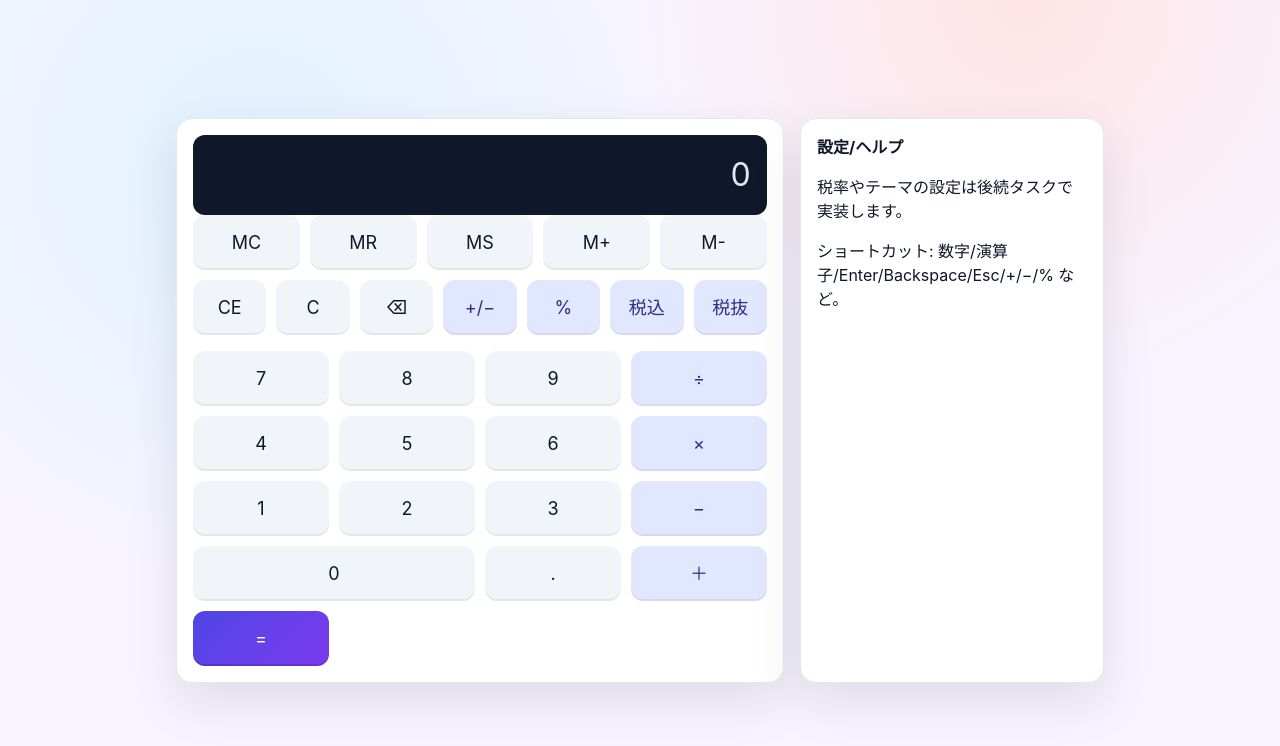
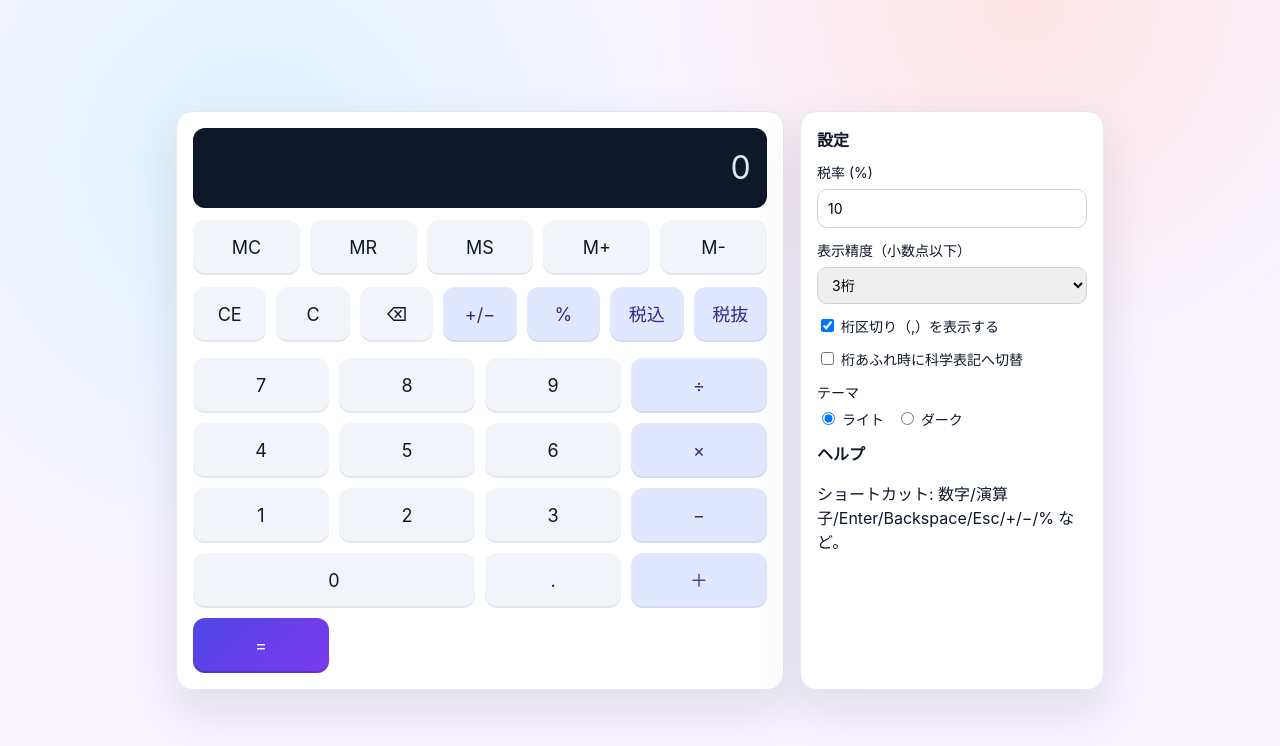
Before and after one commit to luru84/BrowserCalc, a Vue app: page / in a window 1280 px wide. Shown: the top 746 px of the page. Built offline with nearby package versions, Linux system fonts and the light colour scheme.

Commit message:
feat: add settings and persistence

```diff
--- a/src/assets/base.css
+++ b/src/assets/base.css
@@ -8,6 +8,12 @@
   background-color: #f8fafc;
   text-rendering: optimizeLegibility;
   -webkit-font-smoothing: antialiased;
+}
+
+:root[data-theme="dark"] {
+  color-scheme: dark;
+  color: #e2e8f0;
+  background-color: #0b1220;
 }
 
 *,
@@ -26,6 +32,12 @@ body {
     #f7f4ff;
 }
 
+:root[data-theme="dark"] body {
+  background: radial-gradient(circle at 20% 20%, #1e293b, transparent 35%),
+    radial-gradient(circle at 80% 0%, #0f172a, transparent 30%),
+    #0b1220;
+}
+
 button {
   font: inherit;
 }
--- a/src/assets/main.css
+++ b/src/assets/main.css
@@ -27,10 +27,21 @@
   border: 1px solid #e2e8f0;
 }
 
+:root[data-theme="dark"] .card,
+:root[data-theme="dark"] .panel {
+  background: #111827;
+  border-color: #1f2937;
+  box-shadow: 0 20px 50px rgba(0, 0, 0, 0.35);
+}
+
 .panel h2 {
-  margin: 0 0 8px;
+  margin: 0 0 10px;
   font-size: 16px;
   color: #0f172a;
+}
+
+:root[data-theme="dark"] .panel h2 {
+  color: #e2e8f0;
 }
 
 .display {
@@ -100,11 +111,11 @@
   grid-column: span 2;
 }
 
-.top-row {
+.memory-row {
   display: grid;
-  grid-template-columns: repeat(4, minmax(0, 1fr));
+  grid-template-columns: repeat(5, minmax(0, 1fr));
   gap: 10px;
-  margin-bottom: 10px;
+  margin: 12px 0;
 }
 
 .utility-row {
@@ -114,13 +125,39 @@
   margin-bottom: 10px;
 }
 
-.memory-row {
-  display: grid;
-  grid-template-columns: repeat(5, minmax(0, 1fr));
-  gap: 10px;
-  margin-bottom: 10px;
-}
-
 .error {
   color: #fca5a5;
 }
+
+.setting {
+  display: flex;
+  flex-direction: column;
+  gap: 6px;
+  margin-bottom: 12px;
+  font-size: 14px;
+}
+
+.setting input[type="number"],
+.setting select {
+  padding: 8px 10px;
+  border-radius: 10px;
+  border: 1px solid #cbd5e1;
+  font: inherit;
+}
+
+:root[data-theme="dark"] .setting input[type="number"],
+:root[data-theme="dark"] .setting select {
+  background: #0f172a;
+  color: #e2e8f0;
+  border-color: #1f2937;
+}
+
+.setting.checkbox {
+  flex-direction: row;
+  align-items: center;
+}
+
+.radio-group {
+  display: flex;
+  gap: 12px;
+}
--- a/src/components/CalculatorApp.vue
+++ b/src/components/CalculatorApp.vue
@@ -14,9 +14,21 @@ import {
   inputDigit,
   setOperator,
   toggleSign,
+  updateSettings,
 } from "../lib/calculator";
+import { applyTheme, loadSettings, saveSettings, type Settings } from "../lib/settings";
 
-const state = reactive(createInitialState());
+const settings = reactive<Settings>(loadSettings());
+applyTheme(settings.theme);
+
+const state = reactive(
+  createInitialState({
+    taxRate: settings.taxRate,
+    precision: settings.precision,
+    grouping: settings.grouping,
+    scientific: settings.scientific,
+  }),
+);
 
 const mergeState = (next: typeof state) => {
   Object.assign(state, next);
@@ -33,9 +45,25 @@ const onToggleSign = () => mergeState(toggleSign(state));
 const onPercent = () => mergeState(applyPercent(state));
 const onTaxIn = () => mergeState(applyTaxIncluded(state));
 const onTaxOut = () => mergeState(applyTaxExcluded(state));
-// メモリ操作は後続タスクで実装するため、現在はプレースホルダ
 const onMemory = (_action: string) => {
-  // no-op
+  // TODO: メモリ実装は別Issueで対応
+};
+
+const syncCalcSettings = () =>
+  mergeState(
+    updateSettings(state, {
+      taxRate: settings.taxRate,
+      precision: settings.precision,
+      grouping: settings.grouping,
+      scientific: settings.scientific,
+    }),
+  );
+
+const updateSetting = <K extends keyof Settings>(key: K, value: Settings[K]) => {
+  settings[key] = value;
+  saveSettings(settings);
+  if (key === "theme") applyTheme(settings.theme);
+  syncCalcSettings();
 };
 
 const display = computed(() => state.displayValue);
@@ -98,8 +126,66 @@ const indicatorOps = computed(() => ({
     </section>
 
     <aside class="panel" aria-label="設定・情報">
-      <h2>設定/ヘルプ</h2>
-      <p>税率やテーマの設定は後続タスクで実装します。</p>
+      <h2>設定</h2>
+      <div class="setting">
+        <label for="taxRate">税率 (%)</label>
+        <input
+          id="taxRate"
+          type="number"
+          min="0"
+          max="100"
+          step="0.1"
+          :value="settings.taxRate * 100"
+          @input="(e) => updateSetting('taxRate', Number((e.target as HTMLInputElement).value) / 100)"
+        />
+      </div>
+
+      <div class="setting">
+        <label for="precision">表示精度（小数点以下）</label>
+        <select
+          id="precision"
+          :value="settings.precision"
+          @change="(e) => updateSetting('precision', Number((e.target as HTMLSelectElement).value))"
+        >
+          <option :value="2">2桁</option>
+          <option :value="3">3桁</option>
+          <option :value="4">4桁</option>
+        </select>
+      </div>
+
+      <div class="setting checkbox">
+        <label>
+          <input type="checkbox" :checked="settings.grouping" @change="(e) => updateSetting('grouping', (e.target as HTMLInputElement).checked)" />
+          桁区切り（,）を表示する
+        </label>
+      </div>
+
+      <div class="setting checkbox">
+        <label>
+          <input
+            type="checkbox"
+            :checked="settings.scientific"
+            @change="(e) => updateSetting('scientific', (e.target as HTMLInputElement).checked)"
+          />
+          桁あふれ時に科学表記へ切替
+        </label>
+      </div>
+
+      <div class="setting">
+        <label>テーマ</label>
+        <div class="radio-group">
+          <label>
+            <input type="radio" name="theme" value="light" :checked="settings.theme === 'light'" @change="() => updateSetting('theme', 'light')" />
+            ライト
+          </label>
+          <label>
+            <input type="radio" name="theme" value="dark" :checked="settings.theme === 'dark'" @change="() => updateSetting('theme', 'dark')" />
+            ダーク
+          </label>
+        </div>
+      </div>
+
+      <h2>ヘルプ</h2>
       <p>ショートカット: 数字/演算子/Enter/Backspace/Esc/+/−/% など。</p>
     </aside>
   </div>
--- a/src/lib/calculator.ts
+++ b/src/lib/calculator.ts
@@ -14,6 +14,8 @@ export type CalculatorState = {
   error: ErrorState | null;
   taxRate: number;
   precision: number;
+  grouping: boolean;
+  scientific: boolean;
 };
 
 export const MAX_DIGITS = 12;
@@ -21,8 +23,12 @@ const DEFAULT_PRECISION = 3;
 const MAX_DECIMAL_INPUT = 4; // 入力時の小数桁は第4位まで許可（第4位丸め→第3位表示）
 const OVERFLOW_MESSAGE = "Overflow";
 export const DEFAULT_TAX_RATE = 0.1;
+const DEFAULT_GROUPING = true;
+const DEFAULT_SCIENTIFIC = false;
 
-export function createInitialState(): CalculatorState {
+type CalculatorOptions = Partial<Pick<CalculatorState, "taxRate" | "precision" | "grouping" | "scientific">>;
+
+export function createInitialState(options: CalculatorOptions = {}): CalculatorState {
   return {
     displayValue: "0",
     accumulator: null,
@@ -30,8 +36,10 @@ export function createInitialState(): CalculatorState {
     recentOperand: null,
     newInput: true,
     error: null,
-    taxRate: DEFAULT_TAX_RATE,
-    precision: DEFAULT_PRECISION,
+    taxRate: options.taxRate ?? DEFAULT_TAX_RATE,
+    precision: options.precision ?? DEFAULT_PRECISION,
+    grouping: options.grouping ?? DEFAULT_GROUPING,
+    scientific: options.scientific ?? DEFAULT_SCIENTIFIC,
   };
 }
 
@@ -119,7 +127,7 @@ export function setOperator(state: CalculatorState, operator: Operator): Calcula
     const rounded = roundToPrecision(result, state.precision);
     if (isOverflow(rounded)) return setError(state, "OVERFLOW", OVERFLOW_MESSAGE);
     nextAccumulator = rounded;
-    nextDisplay = formatNumber(rounded, state.precision);
+    nextDisplay = formatNumber(rounded, state.precision, state.grouping, state.scientific);
   } else if (state.accumulator == null) {
     nextAccumulator = current;
   }
@@ -156,7 +164,7 @@ export function equals(state: CalculatorState): CalculatorState {
   return {
     ...state,
     accumulator: rounded,
-    displayValue: formatNumber(rounded, state.precision),
+    displayValue: formatNumber(rounded, state.precision, state.grouping, state.scientific),
     newInput: true,
     recentOperand: operand,
   };
@@ -176,7 +184,21 @@ export function applyPercent(state: CalculatorState): CalculatorState {
   }
   const rounded = roundToPrecision(value, state.precision);
   if (isOverflow(rounded)) return setError(state, "OVERFLOW", OVERFLOW_MESSAGE);
-  return { ...state, displayValue: formatNumber(rounded, state.precision), newInput: false };
+  return {
+    ...state,
+    displayValue: formatNumber(rounded, state.precision, state.grouping, state.scientific),
+    newInput: false,
+  };
+}
+
+export function updateSettings(state: CalculatorState, options: CalculatorOptions): CalculatorState {
+  return {
+    ...state,
+    taxRate: options.taxRate ?? state.taxRate,
+    precision: options.precision ?? state.precision,
+    grouping: options.grouping ?? state.grouping,
+    scientific: options.scientific ?? state.scientific,
+  };
 }
 
 export function applyTaxIncluded(state: CalculatorState): CalculatorState {
@@ -185,7 +207,11 @@ export function applyTaxIncluded(state: CalculatorState): CalculatorState {
   if (current == null) return state;
   const taxed = roundTax(current * (1 + state.taxRate));
   if (isOverflow(taxed)) return setError(state, "OVERFLOW", OVERFLOW_MESSAGE);
-  return { ...state, displayValue: formatNumber(taxed, 2), newInput: false };
+  return {
+    ...state,
+    displayValue: formatNumber(taxed, 2, state.grouping, state.scientific),
+    newInput: false,
+  };
 }
 
 export function applyTaxExcluded(state: CalculatorState): CalculatorState {
@@ -195,7 +221,11 @@ export function applyTaxExcluded(state: CalculatorState): CalculatorState {
   if (state.taxRate === -1) return setError(state, "INVALID_TOKEN", "Invalid tax rate");
   const untaxed = roundTax(current / (1 + state.taxRate));
   if (isOverflow(untaxed)) return setError(state, "OVERFLOW", OVERFLOW_MESSAGE);
-  return { ...state, displayValue: formatNumber(untaxed, 2), newInput: false };
+  return {
+    ...state,
+    displayValue: formatNumber(untaxed, 2, state.grouping, state.scientific),
+    newInput: false,
+  };
 }
 
 // Helpers
@@ -221,10 +251,27 @@ function toNumber(value: string): number | null {
   return Number.isFinite(n) ? n : null;
 }
 
-function formatNumber(value: number, precision = DEFAULT_PRECISION): string {
+function formatNumber(
+  value: number,
+  precision = DEFAULT_PRECISION,
+  grouping = DEFAULT_GROUPING,
+  scientific = DEFAULT_SCIENTIFIC,
+): string {
   const rounded = roundToPrecision(value, precision);
+  const abs = Math.abs(rounded);
+  const digits = abs === 0 ? 1 : Math.floor(Math.log10(abs)) + 1;
+
+  if (scientific && digits > MAX_DIGITS) {
+    return rounded.toExponential(Math.max(0, precision - 1));
+  }
+
   const asStr = rounded.toFixed(precision);
-  return asStr.includes(".") ? asStr.replace(/0+$/, "").replace(/\.$/, "") || "0" : asStr;
+  const trimmed = asStr.includes(".") ? asStr.replace(/0+$/, "").replace(/\.$/, "") || "0" : asStr;
+
+  if (!grouping) return trimmed;
+  const [intPart, decPart] = trimmed.split(".");
+  const withGrouping = intPart.replace(/\B(?=(\d{3})+(?!\d))/g, ",");
+  return decPart ? `${withGrouping}.${decPart}` : withGrouping;
 }
 
 function countDigits(value: string): number {
--- /dev/null
+++ b/src/lib/settings.ts
@@ -0,0 +1,59 @@
+export type Theme = "light" | "dark";
+
+export type Settings = {
+  taxRate: number; // 0.10 = 10%
+  precision: number; // 小数点以下桁数
+  grouping: boolean;
+  scientific: boolean;
+  theme: Theme;
+};
+
+const KEY = "browsercalc:settings";
+
+export const defaultSettings: Settings = {
+  taxRate: 0.1,
+  precision: 3,
+  grouping: true,
+  scientific: false,
+  theme: "light",
+};
+
+function safeParse(json: string | null): Partial<Settings> {
+  if (!json) return {};
+  try {
+    return JSON.parse(json) as Partial<Settings>;
+  } catch {
+    return {};
+  }
+}
+
+export function loadSettings(): Settings {
+  if (typeof localStorage === "undefined") return defaultSettings;
+  const raw = localStorage.getItem(KEY);
+  const parsed = safeParse(raw);
+  return {
+    ...defaultSettings,
+    ...parsed,
+    // sanitize
+    taxRate: clampNumber(parsed.taxRate, 0, 1, defaultSettings.taxRate),
+    precision: clampNumber(parsed.precision, 1, 6, defaultSettings.precision),
+    grouping: parsed.grouping ?? defaultSettings.grouping,
+    scientific: parsed.scientific ?? defaultSettings.scientific,
+    theme: parsed.theme === "dark" ? "dark" : "light",
+  };
+}
+
+export function saveSettings(settings: Settings): void {
+  if (typeof localStorage === "undefined") return;
+  localStorage.setItem(KEY, JSON.stringify(settings));
+}
+
+function clampNumber(value: number | undefined, min: number, max: number, fallback: number): number {
+  if (typeof value !== "number" || Number.isNaN(value)) return fallback;
+  return Math.min(max, Math.max(min, value));
+}
+
+export function applyTheme(theme: Theme): void {
+  if (typeof document === "undefined") return;
+  document.documentElement.dataset.theme = theme;
+}
```
Also changed, not shown: .eslintrc.cjs.
